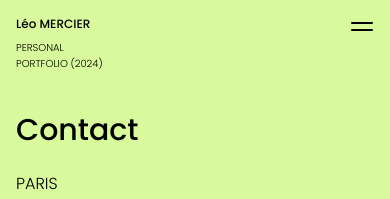
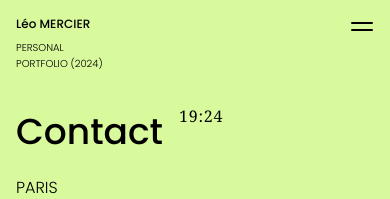
Before and after one commit to Sawangg/portfolio24, a Next.js app: page /en/contact in a window 390 px wide. Shown: the top 199 px of the page. Built offline with nearby package versions, Linux system fonts and the light colour scheme.

Commit message:
feat(contact): added clock component

```diff
--- a/src/app/[lang]/contact/page.tsx
+++ b/src/app/[lang]/contact/page.tsx
@@ -8,6 +8,7 @@ import { ContactScene } from "@modules/contact/ContactScene";
 import { MailTo } from "@modules/contact/MailTo";
 import { Footer } from "@modules/Footer";
 import { Header } from "@modules/Header";
+import { Clock } from "@ui/Clock";
 import { FadeIn } from "@ui/FadeIn";
 
 export const metadata: Metadata = {
@@ -25,8 +26,11 @@ export default async function Contact({ params }: { params: { lang: string } })
     <body className="min-w-screen overflow-x-hidden bg-lime-200">
       <Header dictionnary={dictionnary} className="bg-lime-200" />
       <main className="flex min-h-screen flex-col gap-y-6 bg-lime-200 p-4 pb-24 md:gap-y-0 md:py-24 lg:px-16 2xl:px-24">
-        <FadeIn as="h1" startY={10} className="pt-6 text-3xl md:text-6xl 2xl:text-6xl">
-          Contact
+        <FadeIn as="div" startY={10} className="flex gap-x-4">
+          <h1 className="pt-6 text-4xl md:text-6xl 2xl:text-6xl">Contact</h1>
+          <aside>
+            <Clock />
+          </aside>
         </FadeIn>
 
         <FadeIn
--- a/src/modules/Navigation.tsx
+++ b/src/modules/Navigation.tsx
@@ -59,7 +59,7 @@ export const Navigation: React.FC<NavigationProps> = ({ dictionnary, iconColor,
 
   const pathname = usePathname();
 
-  const setContainerSize = () => {
+  const setMobileContainerSize = () => {
     if (mobileContainerRef.current) {
       const newHeight = `calc(${window.innerHeight}px - ${
         window.visualViewport ? window.visualViewport.height - window.innerHeight : 0
@@ -71,10 +71,10 @@ export const Navigation: React.FC<NavigationProps> = ({ dictionnary, iconColor,
   };
 
   useEffect(() => {
-    unlockScroll(); // Unlock scroll on page change
-    setContainerSize();
-    window.addEventListener("resize", setContainerSize);
-    return () => window.removeEventListener("resize", setContainerSize);
+    unlockScroll();
+    setMobileContainerSize();
+    window.addEventListener("resize", setMobileContainerSize);
+    return () => window.removeEventListener("resize", setMobileContainerSize);
   }, [pathname, unlockScroll]);
 
   return (
--- /dev/null
+++ b/src/ui/Clock.tsx
@@ -0,0 +1,25 @@
+"use client";
+
+import { useEffect, useState } from "react";
+
+export type ClockProps = React.DetailedHTMLProps<React.HTMLAttributes<HTMLDivElement>, HTMLDivElement>;
+
+export const Clock: React.FC<ClockProps> = () => {
+  const [date, setDate] = useState(new Date());
+
+  useEffect(() => {
+    const timer = setInterval(() => {
+      setDate(new Date());
+    }, 1000);
+
+    return () => {
+      clearInterval(timer);
+    };
+  }, []);
+
+  return (
+    <p className="pt-4 font-serif tracking-wider lg:text-xl 3xl:text-2xl">
+      {date.getHours()}:{date.getMinutes().toString().padStart(2, "0")}
+    </p>
+  );
+};
```
